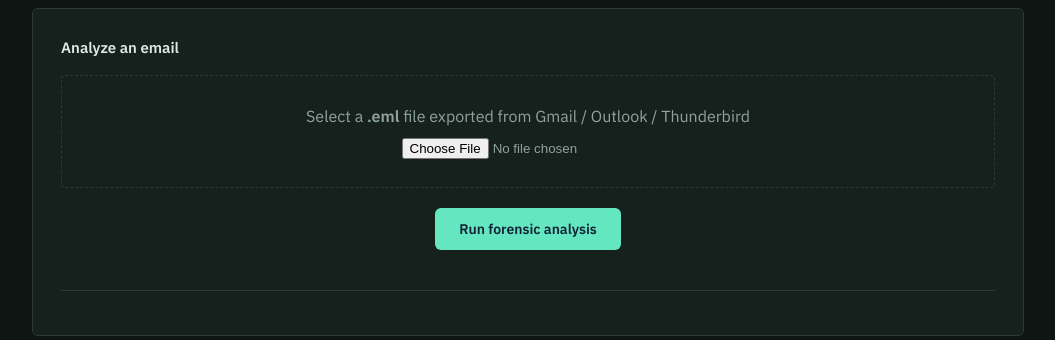
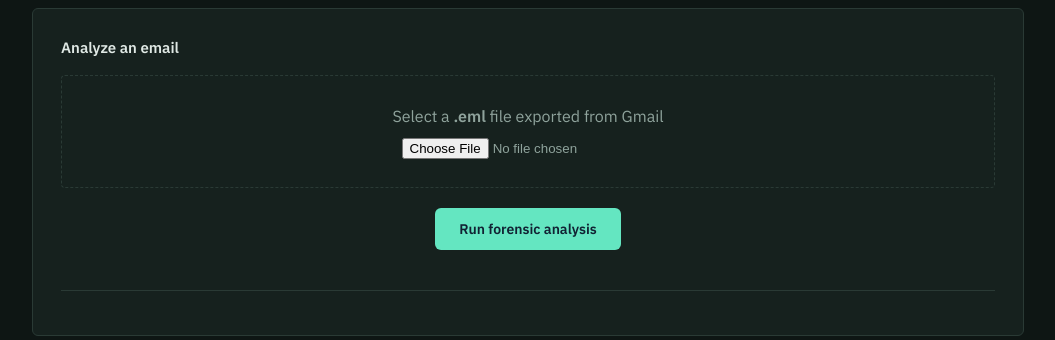
Before and after one commit to darshansaini9/email-forensics-platform, a Flask app: page / in a window 1280 px wide. Shown: the part 224-564 px from the top of the page, without its empty margins (112-1167 px from the left). Run offline with Flask 3, Linux system fonts and the light colour scheme.

Commit message:
Clarify file source in upload instructions
Updated the upload instructions to specify Gmail as the source.

```diff
--- a/templates/index.html
+++ b/templates/index.html
@@ -36,7 +36,7 @@
       <h2>Analyze an email</h2>
       <form action="{{ url_for('analyze') }}" method="post" enctype="multipart/form-data">
         <div class="dropzone">
-          Select a <strong>.eml</strong> file exported from Gmail / Outlook / Thunderbird
+          Select a <strong>.eml</strong> file exported from Gmail
           <br>
           <input type="file" name="eml_file" accept=".eml" required>
         </div>
```
